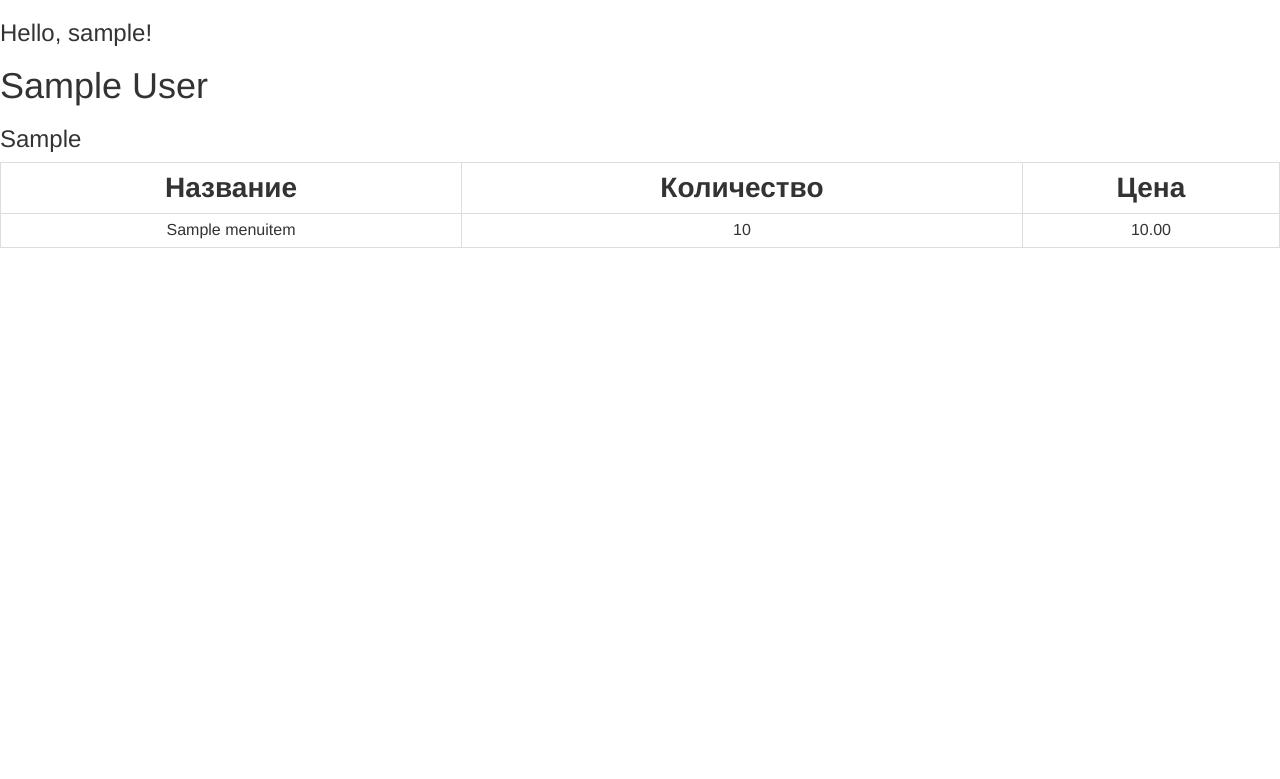
After one commit to nvmalovichko/hlebsol-food-manager, a Django app: a page that uses hlebsol/food_order/templates/food_order/ordered_food.html in a window 1280 px wide. The commit adds this page. Shown: the top 779 px of the page. Run offline with Django 3.2, Linux system fonts and the light colour scheme; a user stored in the database is signed in; tables that the repository leaves empty hold one stand-in row (values such as "Sample post"); some libraries are stand-ins or nearby versions.

Commit message:
version 0.1: ordered food list + refact

```diff
--- a/hlebsol/food_order/models.py
+++ b/hlebsol/food_order/models.py
@@ -37,8 +37,9 @@ class MenuItem(models.Model):
     @classmethod
     def collect_menu(cls, menu_file_id, menu_date):
         menu_items = cls.objects.filter(menu_date=menu_date, from_file_id=menu_file_id).select_related('category')
-        return {category: list(positions) for category, positions in
-                itertools.groupby(menu_items, lambda x: x.category.name)}
+        grouped_by_categories = [(category, sorted(positions, key=lambda x: x.position)) for category, positions in
+                                 itertools.groupby(menu_items, lambda x: x.category.name)]
+        return sorted(grouped_by_categories, key=lambda x: x[0])
 
 
 class FoodOffer(models.Model):
@@ -52,3 +53,18 @@ class FoodOffer(models.Model):
     @classmethod
     def order_exists(cls, user, day_date):
         return cls.objects.filter(user=user, menu_item__menu_date=day_date).exists()
+
+    @classmethod
+    def collect_recent_orders(cls, user):
+        def grouping_orders(orders):
+            return [(day, sorted(items, key=lambda x: x.menu_item.position)) for day, items in
+                    itertools.groupby(orders, lambda x: x.menu_item.menu_day)]
+
+        recent_orders = (
+            cls.objects
+                .filter(menu_item__from_file=MenuFile.get_latest(), user=user)
+                .select_related('menu_item')
+        )
+        grouped_by_user = [(user_name, grouping_orders(food_orders)) for user_name, food_orders in
+                           itertools.groupby(recent_orders, lambda x: x.user.get_full_name())]
+        return sorted(grouped_by_user, key=lambda x: x[0])
--- a/hlebsol/food_order/templates/food_order/menu.html
+++ b/hlebsol/food_order/templates/food_order/menu.html
@@ -50,7 +50,7 @@
             <td><b>Цена</b></td>
             <td><b>Количество</b></td>
         </tr>
-        {% for category, products in menu.items %}
+        {% for category, products in menu%}
         <tr class="category">
             <td>-</td>
             <td><b>{{category}}</b></td>
--- /dev/null
+++ b/hlebsol/food_order/templates/food_order/ordered_food.html
@@ -0,0 +1,38 @@
+{% load static %}
+{% load bootstrap3 %}
+{% bootstrap_css %}
+<!--{% bootstrap_javascript %}-->
+
+<link rel="stylesheet" type="text/css" href="{% static 'food_order/style.css' %}"/>
+
+<html>
+<head>
+    <meta charset="utf-8">
+    <title>Food Orders</title>
+</head>
+<body>
+<div class="user_order">
+<h3>Hello, {{ user }}!</h3>
+{% for user_name, items_agg in orders %}
+    <h1>{{user_name}}</h1>
+    {% for day, items in items_agg %}
+        <h3>{{day}}</h3>
+        <table class="table table-condensed table-bordered">
+            <tr class="headers">
+                <td><b>Название</b></td>
+                <td><b>Количество</b></td>
+                <td><b>Цена</b></td>
+            </tr>
+            {% for order in items %}
+                <tr class="menu_positions">
+                    <td>{{order.menu_item.name}}</td>
+                    <td>{{order.quantity}}</td>
+                    <td>{{order.menu_item.price}}</td>
+                </tr>
+            {% endfor %}
+    </table>
+    {% endfor %}
+{% endfor %}
+</div>
+</body>
+</html>
--- a/hlebsol/food_order/urls.py
+++ b/hlebsol/food_order/urls.py
@@ -4,4 +4,5 @@ from . import views
 urlpatterns = [
     url(r'^$', views.OrderView.as_view(), name='order'),
     url(r'week_menu/', views.MenuView.as_view(), name='week_menu'),
+    url(r'ordered_food/', views.OrderedFoodView.as_view(), name='ordered_food'),
 ]
--- a/hlebsol/food_order/views.py
+++ b/hlebsol/food_order/views.py
@@ -35,6 +35,7 @@ class OrderView(TemplateView):
                 for sheet in wb.sheets():
                     continue_flag = True
                     category = 'Неизвестно'
+                    category_counter = 1
                     for irow in range(sheet.nrows):
                         # search for start
                         row = sheet.row(irow)
@@ -48,7 +49,9 @@ class OrderView(TemplateView):
                             continue
 
                         if row[0].ctype == 1:  # Category getter
-                            category, created = Category.objects.get_or_create(name=row[0].value)
+                            category_name = '{}. {}'.format(category_counter, row[0].value)
+                            category, created = Category.objects.get_or_create(name=category_name)
+                            category_counter += 1
                         else:  # menu item getter
                             menu_date = datetime.datetime.strptime(sheet.name.split()[0], '%d.%m.%y')
                             try:
@@ -80,8 +83,8 @@ class OrderView(TemplateView):
                     .values('menu_item__nrow', 'menu_item__menu_day')
                     .annotate(total_quantity=Sum('quantity'))
             )
-            food_offers_list = ((agg['menu_item__nrow'], agg['menu_item__menu_day'], agg['total_quantity'])
-                                for agg in food_offers_list)
+            food_offers_list = [(agg['menu_item__nrow'], agg['menu_item__menu_day'], agg['total_quantity'])
+                                for agg in food_offers_list]
 
             filepath = os.path.join(hlebsol.settings.MEDIA_ROOT, menu_file.upload.url)
             rb = xlrd.open_workbook(filepath)
@@ -105,6 +108,8 @@ class MenuView(TemplateView):
 
     def post(self, request, *args, **kwargs):
         day_date = datetime.datetime.strptime(request.POST['day_date'], '%d.%m.%y')
+
+        # Check if user already made an order for this day
         if FoodOffer.order_exists(user=request.user, day_date=day_date):
             return self.get(request, *args, **kwargs)
 
@@ -137,3 +142,17 @@ class MenuView(TemplateView):
         if FoodOffer.order_exists(user=user, day_date=day_date):
             context['is_already_ordered'] = True
         return context
+
+class OrderedFoodView(TemplateView):
+    template_name = 'food_order/ordered_food.html'
+
+    def get(self, request, *args, **kwargs):
+        kwargs['user'] = request.user
+        return super().get(request, *args, **kwargs)
+
+    def get_context_data(self, **kwargs):
+        context = dict(
+            user=kwargs['user'],
+            orders=FoodOffer.collect_recent_orders(kwargs['user']),
+        )
+        return context
```
